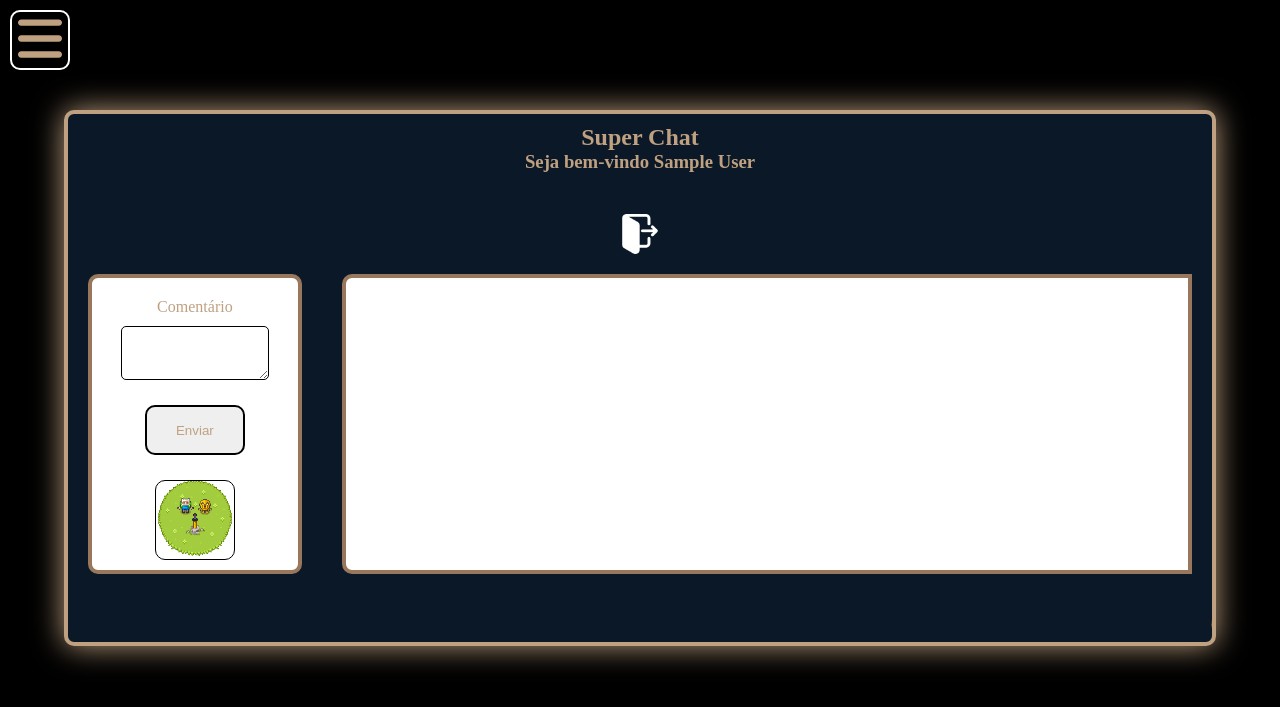
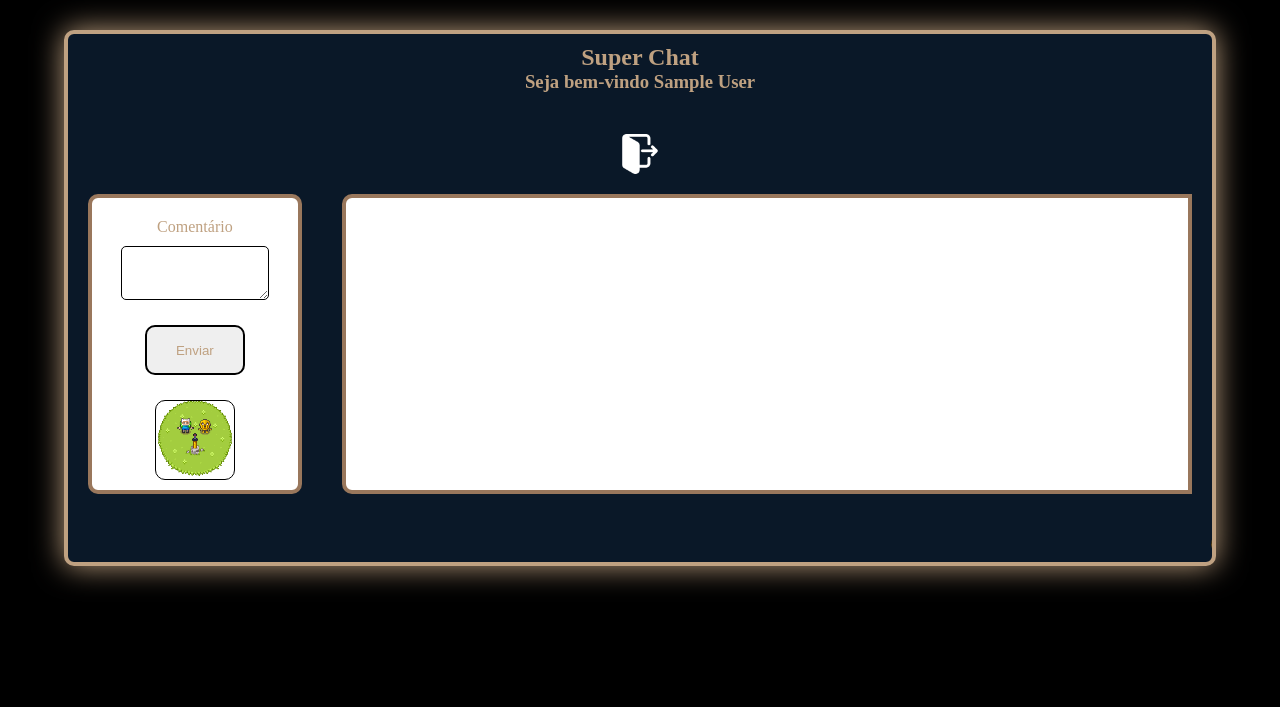
Before and after one commit to Cristiano-Andrade-Ribeiro-Da-Silva/site_feedback, a Flask app: page /comentario in a window 1280 px wide. Shown: the top 707 px of the page. Run offline with Flask 3, Linux system fonts and the light colour scheme; the visitor is signed in with stand-in values (Sample User, id 1); data that the repository does not hold is empty.

Commit message:
modify: removendo js porco, talvez função será adicionada para substituindo este código

```diff
--- a/static/js/global.js
+++ /dev/null
@@ -1,238 +0,0 @@
-// Funções para abrir e fechar o menu
-
-const button_menu = document.querySelector('#button_menu');
-const menu_options = document.querySelector('.container_options');
-const button_fechar = document.querySelector('#button_fechar');
-
-button_menu.addEventListener('click', function()
-{
-    // acessando diretamente o css pelo html da tag
-    menu_options.style.display = 'flex';
-});
-
-button_fechar.addEventListener('click', function()
-{
-    // Troca o 'display: flex;' por 'display: none;' no css do html
-    menu_options.style.display = 'none';
-});
-
-
-
-
-const flex = document.querySelector('#button_flex');
-const block = document.querySelector('#button_block');
-
-const body = document.querySelector('body');
-const header = document.querySelector('header');
-const img_menu = document.querySelector('img[alt = "menu"]');
-const main = document.querySelector('main');
-const h1 = document.querySelector('h1');
-const h3 = document.querySelector('h3');
-const img_logout = document.querySelector('img[alt = "logout"]');
-const container = document.querySelector('.container');
-const container_comentario = document.querySelector('.container_comentario');
-const comentarios = document.querySelector('.comentarios');
-const label = document.querySelector('label');
-const button_enviar = document.querySelector('#button_enviar');
-const input_mensagem = document.querySelector('.input_mensagem');
-const container_chat = document.querySelector('.container_chat');
-const texto_aviso = document.querySelector('#texto_aviso');
-
-const verificaMedia = () =>
-{
-    // A função 'window.matchMedia()' recebe uma string de consulta de mídia(do css) e retorna um objeto 'MediaQueryList'. Esse objeto tem uma propriedade 'matches' que indica se a consulta de mídia é verdadeira no momento.
-    if(window.matchMedia('(max-width: 760px)').matches)
-    {
-        console.log('Media (max-width: 760px) está ativa.');
-
-        // No celular não é nescessário ter uma aba para mudar o layout do site
-        header.style.display = 'none';
-    }
-
-    else if(window.matchMedia('(min-width: 760px) and (max-width: 1380px)').matches)
-    {
-        console.log('Media query (min-width: 760px) e (max-width: 1380px) está ativa.');
-
-        // Se uma pessoa for aumentar o zoom da tela o suficiente para entrar no 'display: none;' do celular, quando ele voltar para a o tamanho da tela normal do dispositivo, o 'display' se tornará 'flex' novamente.
-        header.style.display = 'flex';
-
-        // chamando variavel criada acima desta função
-        flex.addEventListener('click', function()
-        {
-            main.style.height = 'auto';
-
-            container.style.flexDirection = 'column';
-
-            container_comentario.style.width = '70%';
-            container_comentario.style.height = '300px';
-            container_comentario.style.margin = '20px auto';
-
-            comentarios.style.height = '100%';
-
-            input_mensagem.style.maxWidth = '80%';
-
-            container_chat.style,height = '400px'
-            container_chat.style.margin = '20px auto';
-        });
-
-        // chamando variavel criada acima desta função
-        block.addEventListener('click', function()
-        {
-            main.style.height = 'auto';
-
-            container.style.flexDirection = 'row';
-
-            container_comentario.style.width = '20%';
-            container_comentario.style.height = '300px';
-
-            comentarios.style.height = '100%';
-
-            input_mensagem.style.maxWidth = '100%';
-
-            container_chat.style.width = '70%';
-            container_chat.style.height = '300px';
-            container_chat.style.margin = '20px';
-        });
-    }
-
-    else if(window.matchMedia('(min-width: 1380px)').matches)
-    {
-        console.log('Media query (min-width: 1380px) está ativa.');
-
-        header.style.display = 'flex';
-
-        flex.addEventListener('click', function()
-        {
-            main.style.height = '1150px';
-
-            container.style.flexDirection = 'column';
-
-            container_comentario.style.width = '70%';
-            container_comentario.style.height = '400px';
-            container_comentario.style.margin = '20px auto';
-
-            input_mensagem.style.maxWidth = '80%';
-
-            container_chat.style.width = '80%';
-            container_chat.style.height = '400px';
-            container_chat.style.margin = '20px auto';
-        });
-
-
-        block.addEventListener('click', function()
-        {
-            main.style.height = '800px';
-
-            container.style.flexDirection = 'row';
-
-            container_comentario.style.width = '20%';
-            container_comentario.style.height = '500px';
-            container_comentario.style.margin = '20px';
-
-            input_mensagem.style.maxWidth = '100%';
-
-            container_chat.style.width = '70%';
-            container_chat.style.height = '500px';
-            container_chat.style.margin = '20px';
-        });
-    }
-
-    else
-    {
-        //Não sei como será usado, mas é melhor prevenir do que remediar.
-        console.log('Nenhuma das media queries especificadas está ativa.');
-    }
-}
-
-// Chama a função para verificar no carregamento da página.
-verificaMedia();
-
-// Adiciona listeners(ouvinte esperamdo pelo evento) no para verificar quando a tela for redimensionada.
-window.addEventListener('resize', verificaMedia);
-
-
-const button_white = document.querySelector('#button_white');
-const button_black = document.querySelector('#button_black');
-
-button_white.addEventListener('click', function()
-    {
-        flex.style.color = 'var(--preto)';
-        block.style.color = 'var(--preto)';
-        button_white.style.color = 'var(--preto)';
-        button_black.style.color = 'var(--preto)';
-        button_fechar.style.color = 'var(--preto)';
-
-        button_menu.style.background = 'var(--branco)';
-        flex.style.background = 'var(--branco)';
-        block.style.background = 'var(--branco)';
-        button_white.style.background = 'var(--branco)';
-        button_black.style.background = 'var(--branco)';
-        button_fechar.style.background = 'var(--branco)';
-
-        button_menu.style.border = '2px solid var(--preto)';
-        flex.style.border = ' 2px solid var(--preto)';
-        block.style.border= ' 2px solid var(--preto)';
-        button_white.style.border = ' 2px solid var(--preto)';
-        button_black.style.border = ' 2px solid var(--preto)';
-        button_fechar.style.border = ' 2px solid var(--preto)';
-
-
-        h1.style.color = 'var(--preto)';
-        h3.style.color = 'var(--preto)';
-        button_enviar.style.color = 'var(--preto)';
-        label.style.color = 'var(--preto)';
-        texto_aviso.style.color = 'var(--preto)';
-
-
-        body.style.background = 'var(--branco)';
-        main.style.background = 'var(--branco)';
-
-        main.style.border = '4px solid var(--preto)';
-        container_comentario.style.border = '4px solid var(--preto)'
-        container_chat.style.border = '4px solid var(--preto)'
-
-        img_menu.src = '../static/icons/menu_white.svg';
-        img_logout.src = '../static/icons/logout_black.png';
-
-
-    });
-
-button_black.addEventListener('click', function()
-    {
-        flex.style.color = 'var(--dourado)';
-        block.style.color = 'var(--dourado)';
-        button_white.style.color = 'var(--dourado)';
-        button_black.style.color = 'var(--dourado)';
-        button_fechar.style.color = 'var(--dourado)';
-
-        button_menu.style.background = 'var(--preto)';
-        flex.style.background = 'var(--preto)';
-        block.style.background = 'var(--preto)';
-        button_white.style.background = 'var(--preto)';
-        button_black.style.background = 'var(--preto)';
-        button_fechar.style.background = 'var(--preto)';
-
-        button_menu.style.border = '2px solid var(--branco)';
-        flex.style.border = ' 2px solid var(--branco)';
-        block.style.border= ' 2px solid var(--branco)';
-        button_white.style.border = ' 2px solid var(--branco)';
-        button_black.style.border = ' 2px solid var(--branco)';
-        button_fechar.style.border = ' 2px solid var(--branco)';
-
-
-        h1.style.color = 'var(--dourado)';
-        h3.style.color = 'var(--dourado)';
-        button_enviar.style.color = 'var(--dourado)';
-        label.style.color = 'var(--dourado)';
-        texto_aviso.style.color = 'var(--dourado)';
-
-        body.style.background = 'var(--preto)';
-        main.style.background = 'var(--azul_escuro)';
-
-        main.style.border = '4px solid var(--dourado)';
-        container_comentario.style.border = '4px solid var(--marrom)';
-        container_chat.style.border = '4px solid var(--marrom)';
-
-        img_menu.src = '../static/icons/menu_black.svg';
-        img_logout.src = '../static/icons/logout_white.png';
-    });
--- a/static/style/global_principal.css
+++ b/static/style/global_principal.css
@@ -46,20 +46,6 @@ header  button
     height: 60px;
 
     margin: 10px;
-}
-
-
-.container_options
-{
-    width: 40%;
-    height: auto;
-
-    margin: 10px;
-    gap: 10px;
-
-    display: none;
-    flex-direction: row;
-    align-items: start;
 }
 
 
--- a/templates/pagina-principal.html
+++ b/templates/pagina-principal.html
@@ -14,28 +14,6 @@
     <title>Feedback</title>
 </head>
 <body>
-
-
-    <header>
-
-        <div class="container_menu">
-
-            <button id="button_menu"> <img src="../static/icons/menu_black.svg" alt="menu"> </button>
-
-        </div>
-
-
-        <div class="container_options">
-
-            <button id="button_flex">Flex</button>
-            <button id="button_block">Block</button>
-            <button id="button_white">Tema CLaro</button>
-            <button id="button_black">Tema Escuro</button>
-            <button id="button_fechar">Fechar</button>
-
-        </div>
-
-    </header>
 
     <main>
 
```
